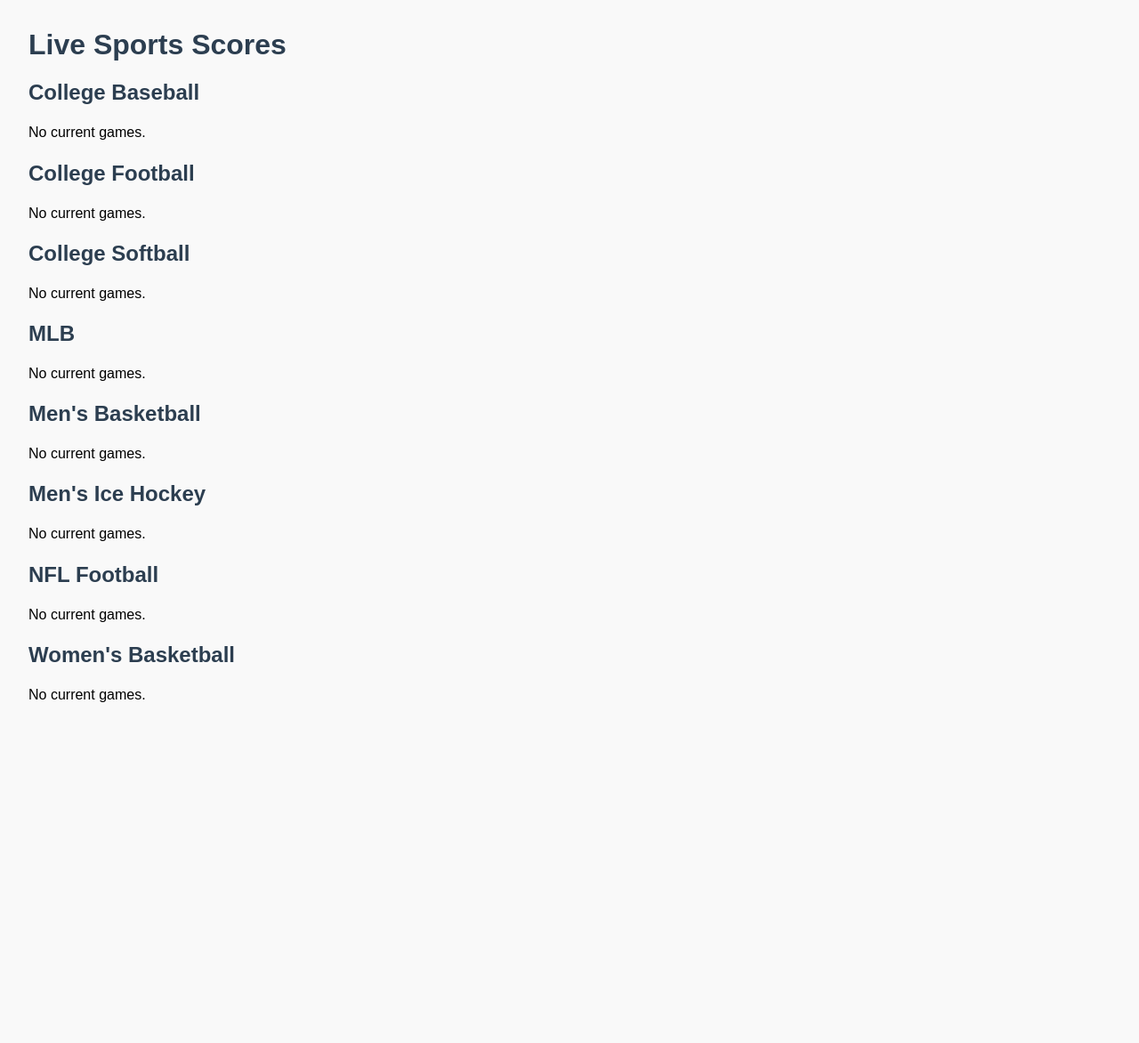
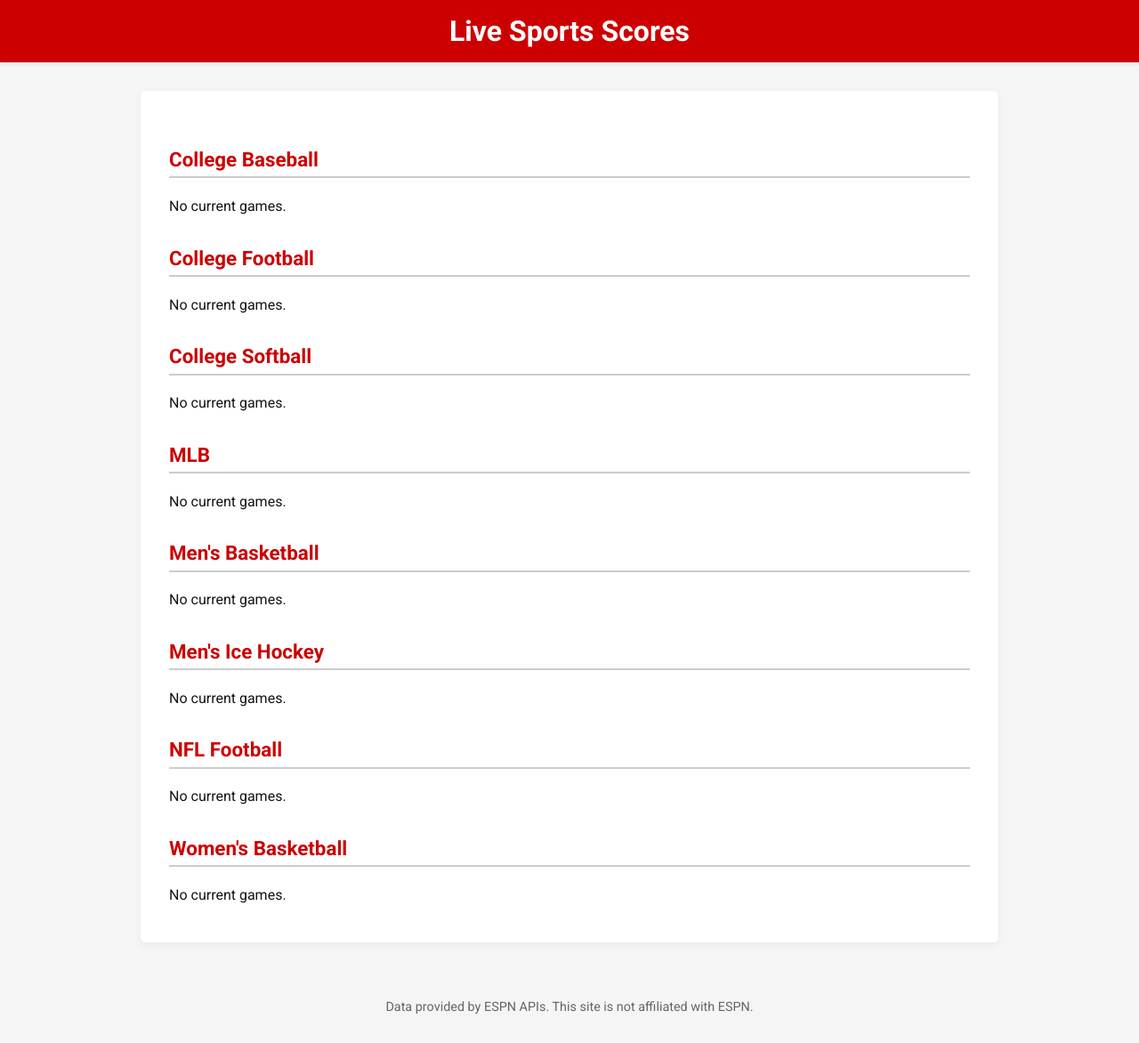
Before and after one commit to ericsjaffe/espnScores2, a Flask app: page / in a window 1280 px wide. Shown: the whole page at 89% size. Before the commit the page ends 789 px from the top, so only its background shows below. Run offline with Flask 3, Linux system fonts and the light colour scheme; data that the repository does not hold is empty.

Commit message:
Update index.html

```diff
--- a/templates/index.html
+++ b/templates/index.html
@@ -1,17 +1,76 @@
 <!DOCTYPE html>
-<html>
+<html lang="en">
 <head>
+    <meta charset="UTF-8">
     <title>Live Sports Scores</title>
+    <link href="https://fonts.googleapis.com/css2?family=Roboto:wght@400;700&display=swap" rel="stylesheet">
     <style>
-        body { font-family: Arial, sans-serif; margin: 2rem; background-color: #f9f9f9; }
-        h1, h2 { color: #2c3e50; }
-        p { line-height: 1.4; }
-        hr { border: 0; border-top: 1px solid #ccc; margin: 1rem 0; }
+        body {
+            font-family: 'Roboto', sans-serif;
+            margin: 0;
+            padding: 0;
+            background-color: #f5f5f5;
+            color: #141414;
+        }
+
+        header {
+            background-color: #CC0000;
+            color: white;
+            padding: 1rem 2rem;
+            text-align: center;
+            box-shadow: 0 2px 4px rgba(0, 0, 0, 0.1);
+        }
+
+        header h1 {
+            margin: 0;
+            font-size: 2rem;
+            font-weight: 700;
+        }
+
+        .container {
+            max-width: 900px;
+            margin: 2rem auto;
+            background: white;
+            padding: 2rem;
+            border-radius: 6px;
+            box-shadow: 0 2px 8px rgba(0, 0, 0, 0.05);
+        }
+
+        h2 {
+            margin-top: 2rem;
+            border-bottom: 2px solid #ccc;
+            padding-bottom: 0.4rem;
+            color: #CC0000;
+            font-size: 1.4rem;
+        }
+
+        p {
+            font-size: 1rem;
+            line-height: 1.6;
+            margin: 0.5rem 0;
+        }
+
+        hr {
+            border: 0;
+            border-top: 1px solid #ddd;
+            margin: 1rem 0;
+        }
+
+        footer {
+            text-align: center;
+            font-size: 0.9rem;
+            color: #666;
+            margin-top: 4rem;
+            padding-bottom: 2rem;
+        }
     </style>
 </head>
 <body>
-    <h1>Live Sports Scores</h1>
-    <div id="score-container">
+    <header>
+        <h1>Live Sports Scores</h1>
+    </header>
+
+    <div class="container" id="score-container">
         {% for sport, games in all_scores.items() %}
             <h2>{{ sport }}</h2>
             {% if games %}
@@ -28,6 +87,10 @@
             {% endif %}
         {% endfor %}
     </div>
+
+    <footer>
+        Data provided by ESPN APIs. This site is not affiliated with ESPN.
+    </footer>
 
     <script>
         async function fetchScores() {
@@ -60,7 +123,7 @@
             }
         }
 
-        // Fetch scores initially and every 60 seconds
+        // Initial fetch + every 60 seconds
         fetchScores();
         setInterval(fetchScores, 60000);
     </script>
```
